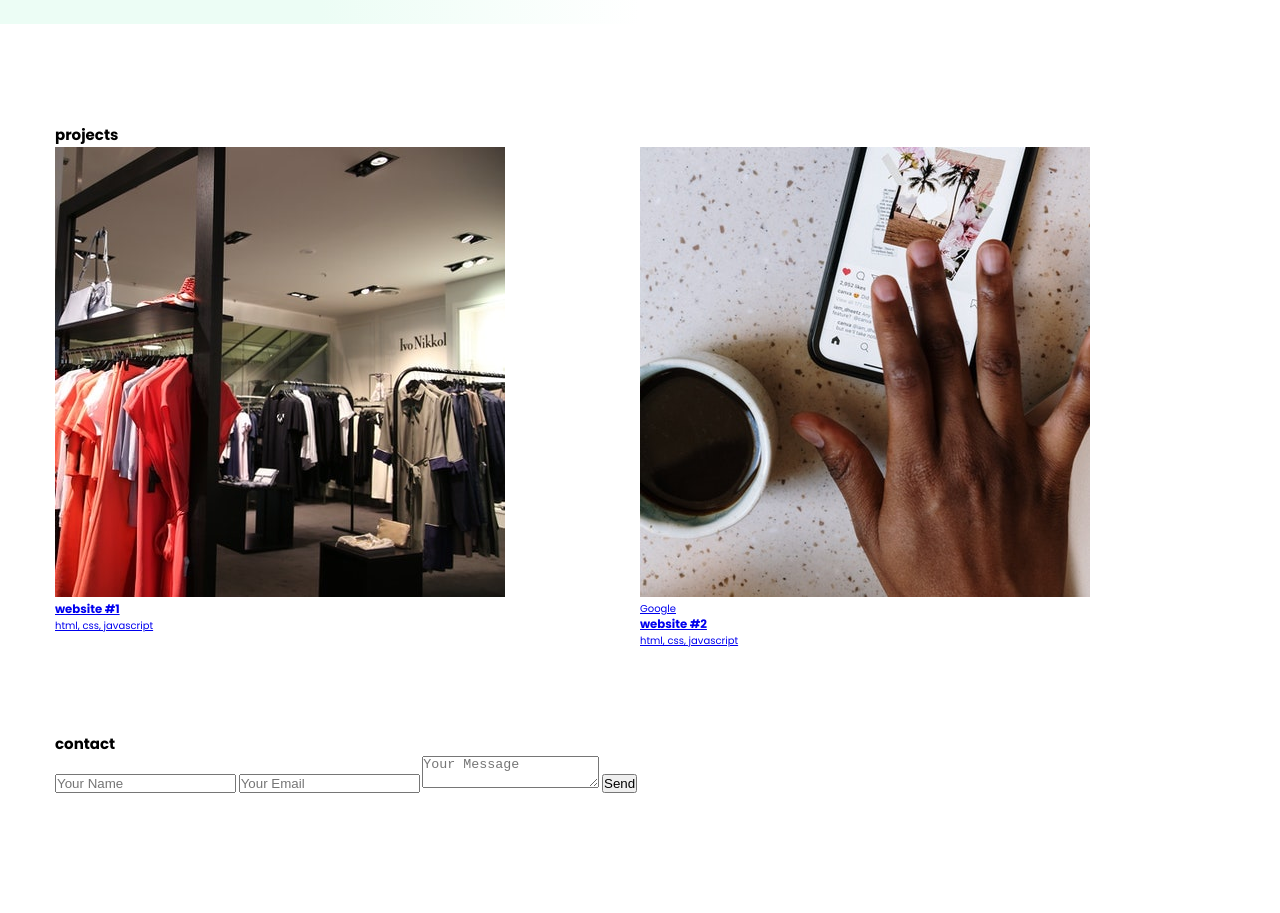
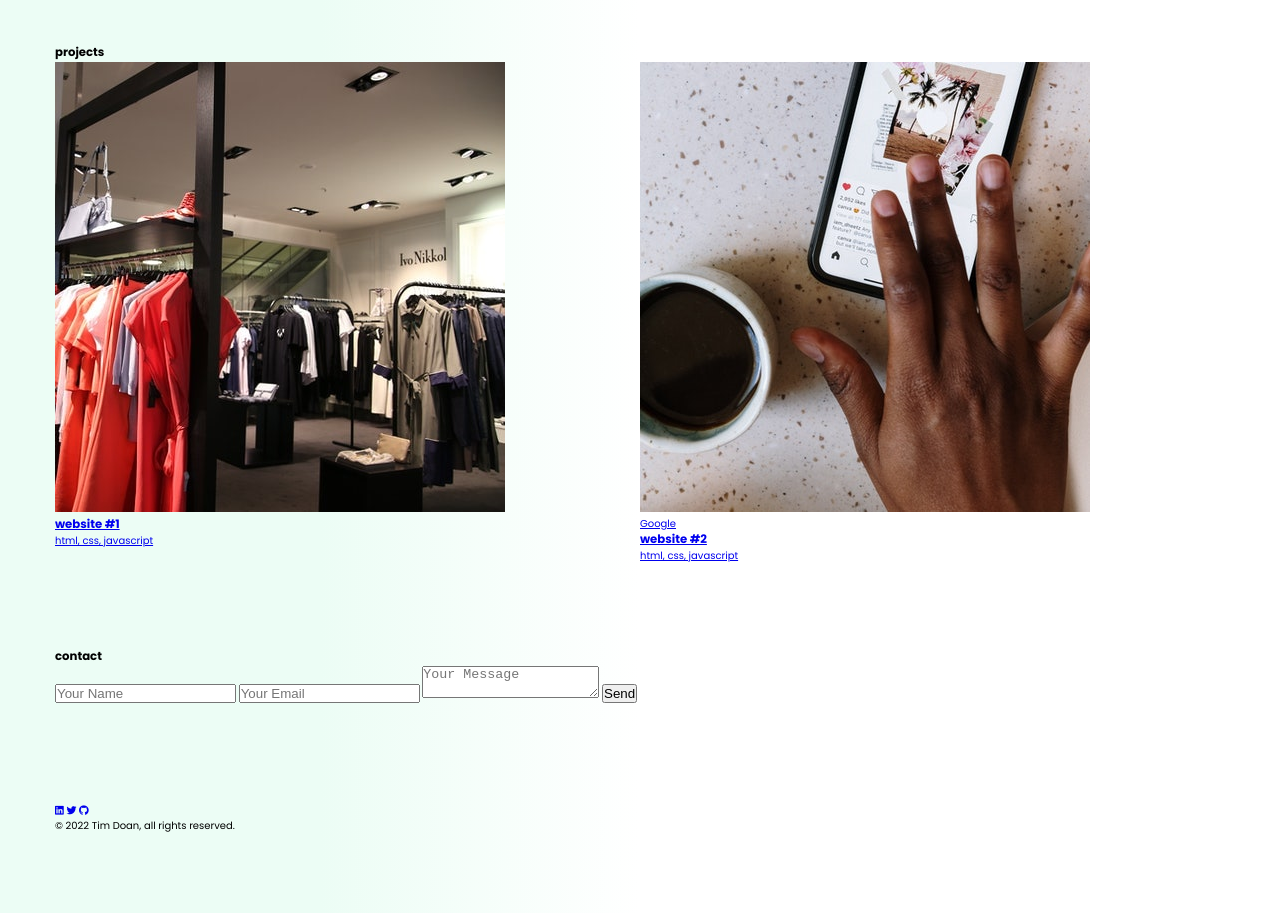
Before and after one commit to timdoan22/portfolio, a website: page index.html in a window 1280 px wide. Shown: the part 1420-2333 px from the top of the page. Before the commit the page ends 2213 px from the top, so only its background shows below. Drawn offline with Linux system fonts and the light colour scheme.

Commit message:
Added footer section to index.html

```diff
--- a/index.html
+++ b/index.html
@@ -9,6 +9,7 @@
         <link rel="preconnect" href="https://fonts.gstatic.com" crossorigin>
         <link href="https://fonts.googleapis.com/css2?family=Poppins:wght@300;400;500;600;700;800;900&display=swap" rel="stylesheet">
     <link rel="stylesheet" href="./css/styles.css">
+    <script src="https://kit.fontawesome.com/e8693e13a5.js" crossorigin="anonymous"></script>
 </head>
     <body>
         <!-- Navbar -->
@@ -41,6 +42,9 @@
                                 <h5 class="header__data__contents__top">hi, I'm</h5>
                                 <h1 id="name" class="header__data__contents__heading">tim doan</h1>
                                 <h4 class="header__data__contents__bottom">full stack web <span id="title">developer</span></h4>
+                                <!-- <div class="header__data__contents__links">
+
+                                </div>   -->
                             </div>
                         </div>
                     </div>
@@ -69,7 +73,7 @@
                     </div>
                 </div>
             </div>
-    </section>
+
         <!-- Projects -->
         <section id="projects" class="projects">
             <div class="container">
@@ -134,7 +138,18 @@
                 </div>
             </div>
         </section>
-
+    <!-- Footer -->
+    <section class="footer">
+        <div class="container">
+            <div class="socials">
+                <a class="socials__links" href="https://www.linkedin.com/in/tim-doan-457604227/"><i class="fa-brands fa-linkedin"></i></a>
+                <a class="socials__links" href="https://twitter.com/tim_dee22"><i class="fa-brands fa-twitter"></i></a>
+                <a class="socials__links" href="https://github.com/timdoan22"><i class="fa-brands fa-github"></i></a>
+            </div>
+            <p class="copyright-text">© 2022 Tim Doan, all rights reserved.</p>
+        </div>
+    </section>
+    </section>
         <script src="https://kit.fontawesome.com/e8693e13a5.js" crossorigin="anonymous"></script>
         <script src='./script/main.js'></script>
     </body>
```
Lines whose indentation alone changed are shown as unchanged.
